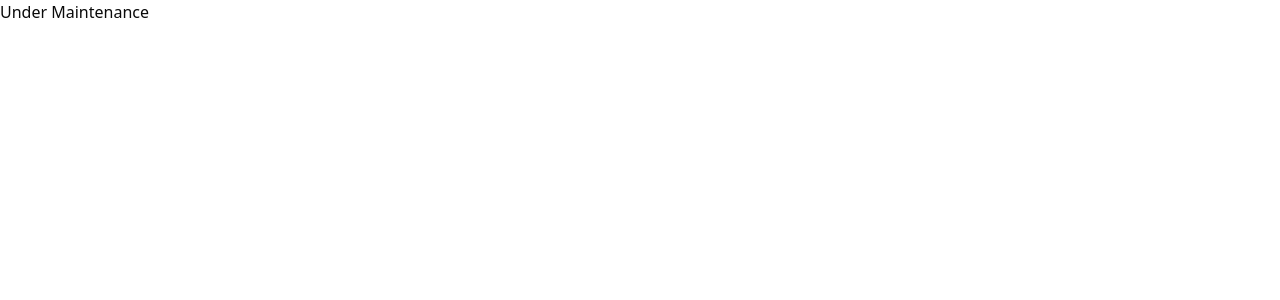
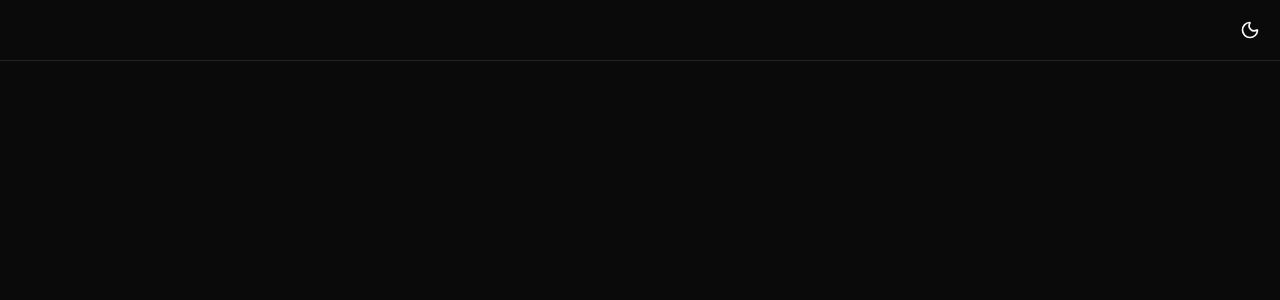
Before and after one commit to wu-wilson/wu-wilson.github.io, a React (Vite) app: page / in a window 1280 px wide. Shown: the top 300 px of the page. Built offline with nearby package versions, Linux system fonts and the light colour scheme.

Commit message:
added navbar

```diff
--- a/src/App.tsx
+++ b/src/App.tsx
@@ -1,5 +1,11 @@
+import NavigationBar from "./components/custom/navigation-bar";
+
 function App() {
-  return <div>Under Maintenance</div>;
+  return (
+    <div className="flex flex-col w-full items-center">
+      <NavigationBar />
+    </div>
+  );
 }
 
 export default App;
--- /dev/null
+++ b/src/components/custom/navigation-bar.tsx
@@ -0,0 +1,13 @@
+import ThemeToggle from "./theme-toggle";
+
+function NavigationBar() {
+  return (
+    <div className="sticky top-0 z-100 bg-background flex w-full justify-center p-3 border-b">
+      <div className="flex w-full max-w-7xl justify-end">
+        <ThemeToggle />
+      </div>
+    </div>
+  );
+}
+
+export default NavigationBar;
--- /dev/null
+++ b/src/components/custom/theme-toggle.tsx
@@ -0,0 +1,24 @@
+import { Button } from "@/components/ui/button";
+import { useTheme } from "@/hooks/useTheme";
+import { Moon, Sun } from "lucide-react";
+
+function ThemeToggle() {
+  const { theme, setTheme } = useTheme();
+
+  const toggleTheme = () => {
+    const newTheme = theme === "dark" ? "light" : "dark";
+    setTheme(newTheme);
+  };
+
+  return (
+    <Button onClick={toggleTheme} variant="ghost" size="icon">
+      {theme === "dark" ? (
+        <Moon className="size-5" />
+      ) : (
+        <Sun className="size-5" />
+      )}
+    </Button>
+  );
+}
+
+export default ThemeToggle;
--- /dev/null
+++ b/src/components/ui/button.tsx
@@ -0,0 +1,64 @@
+import * as React from "react";
+import { cva, type VariantProps } from "class-variance-authority";
+import { Slot } from "radix-ui";
+
+import { cn } from "@/lib/utils";
+
+const buttonVariants = cva(
+  "inline-flex items-center justify-center gap-2 whitespace-nowrap rounded-md text-sm font-medium transition-all disabled:pointer-events-none disabled:opacity-50 [&_svg]:pointer-events-none [&_svg:not([class*='size-'])]:size-4 shrink-0 [&_svg]:shrink-0 outline-none focus-visible:border-ring focus-visible:ring-ring/50 focus-visible:ring-[3px] aria-invalid:ring-destructive/20 dark:aria-invalid:ring-destructive/40 aria-invalid:border-destructive",
+  {
+    variants: {
+      variant: {
+        default: "bg-primary text-primary-foreground hover:bg-primary/90",
+        destructive:
+          "bg-destructive text-white hover:bg-destructive/90 focus-visible:ring-destructive/20 dark:focus-visible:ring-destructive/40 dark:bg-destructive/60",
+        outline:
+          "border bg-background shadow-xs hover:bg-accent hover:text-accent-foreground dark:bg-input/30 dark:border-input dark:hover:bg-input/50",
+        secondary:
+          "bg-secondary text-secondary-foreground hover:bg-secondary/80",
+        ghost:
+          "hover:bg-accent hover:text-accent-foreground dark:hover:bg-accent/50",
+        link: "text-primary underline-offset-4 hover:underline",
+      },
+      size: {
+        default: "h-9 px-4 py-2 has-[>svg]:px-3",
+        xs: "h-6 gap-1 rounded-md px-2 text-xs has-[>svg]:px-1.5 [&_svg:not([class*='size-'])]:size-3",
+        sm: "h-8 rounded-md gap-1.5 px-3 has-[>svg]:px-2.5",
+        lg: "h-10 rounded-md px-6 has-[>svg]:px-4",
+        icon: "size-9",
+        "icon-xs": "size-6 rounded-md [&_svg:not([class*='size-'])]:size-3",
+        "icon-sm": "size-8",
+        "icon-lg": "size-10",
+      },
+    },
+    defaultVariants: {
+      variant: "default",
+      size: "default",
+    },
+  },
+);
+
+function Button({
+  className,
+  variant = "default",
+  size = "default",
+  asChild = false,
+  ...props
+}: React.ComponentProps<"button"> &
+  VariantProps<typeof buttonVariants> & {
+    asChild?: boolean;
+  }) {
+  const Comp = asChild ? Slot.Root : "button";
+
+  return (
+    <Comp
+      data-slot="button"
+      data-variant={variant}
+      data-size={size}
+      className={cn(buttonVariants({ variant, size, className }))}
+      {...props}
+    />
+  );
+}
+
+export { Button, buttonVariants };
--- a/src/main.tsx
+++ b/src/main.tsx
@@ -1,10 +1,13 @@
 import { StrictMode } from "react";
 import { createRoot } from "react-dom/client";
+import { ThemeProvider } from "./contexts/theme-provider/theme-provider.tsx";
 import App from "./App.tsx";
 import "./styles.css";
 
 createRoot(document.getElementById("root")!).render(
   <StrictMode>
-    <App />
+    <ThemeProvider>
+      <App />
+    </ThemeProvider>
   </StrictMode>,
 );
```
